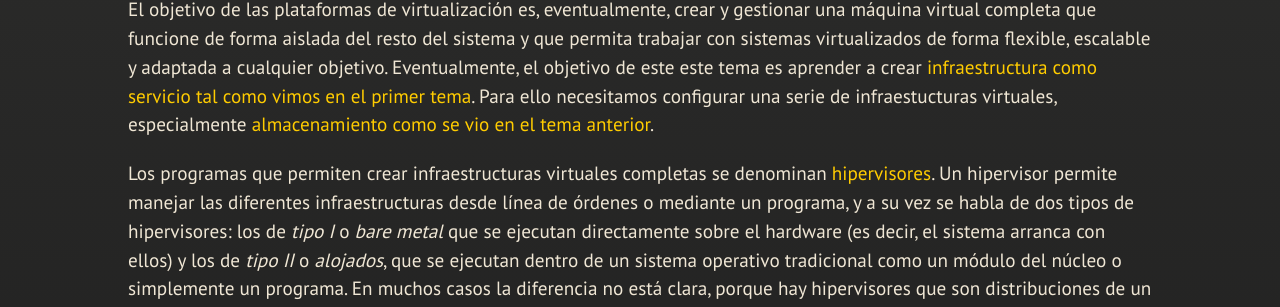
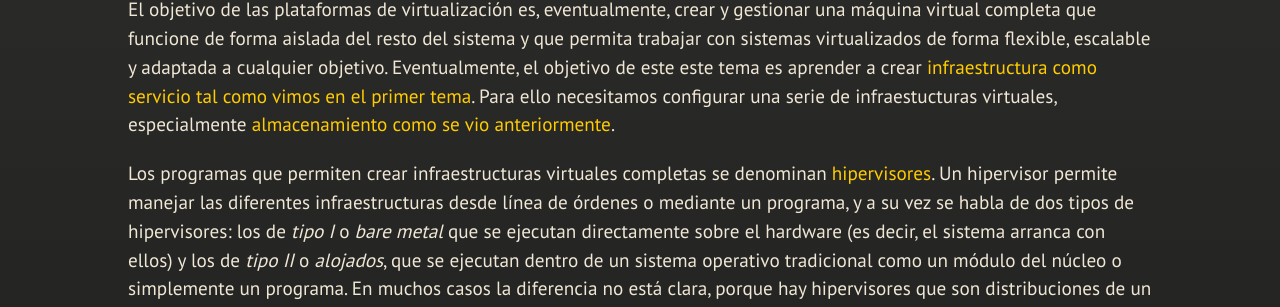
Before and after one commit to JJ/IV, a Jekyll site: the page built from documentos/temas/Uso_de_sistemas.md, in a window 1280 px wide and 900 px high, scrolled down 804 px. Shown: the part 149-456 px from the top of the window. Built offline with Jekyll 4.4.1, drawn with Linux system fonts in a browser that asks for light colours; nearby versions of some CDN libraries; some web fonts are replaced; our own code applies the rules of GitHub Pages for plain Markdown files.

Commit message:
Sync documentos/temas/Uso_de_sistemas.md de master a gh-pages

```diff
--- a/documentos/temas/Uso_de_sistemas.md
+++ b/documentos/temas/Uso_de_sistemas.md
@@ -43,7 +43,7 @@ crear
 [infraestructura como servicio tal como vimos en el primer tema](Intro_concepto_y_soporte_fisico). Para
 ello necesitamos configurar una serie de infraestucturas virtuales,
 especialmente
-[almacenamiento como se vio en el tema anterior](Intro_concepto_y_soporte_fisico).
+[almacenamiento como se vio anteriormente](Intro_concepto_y_soporte_fisico).
 
 Los programas que permiten crear infraestructuras virtuales completas
 se denominan
```
